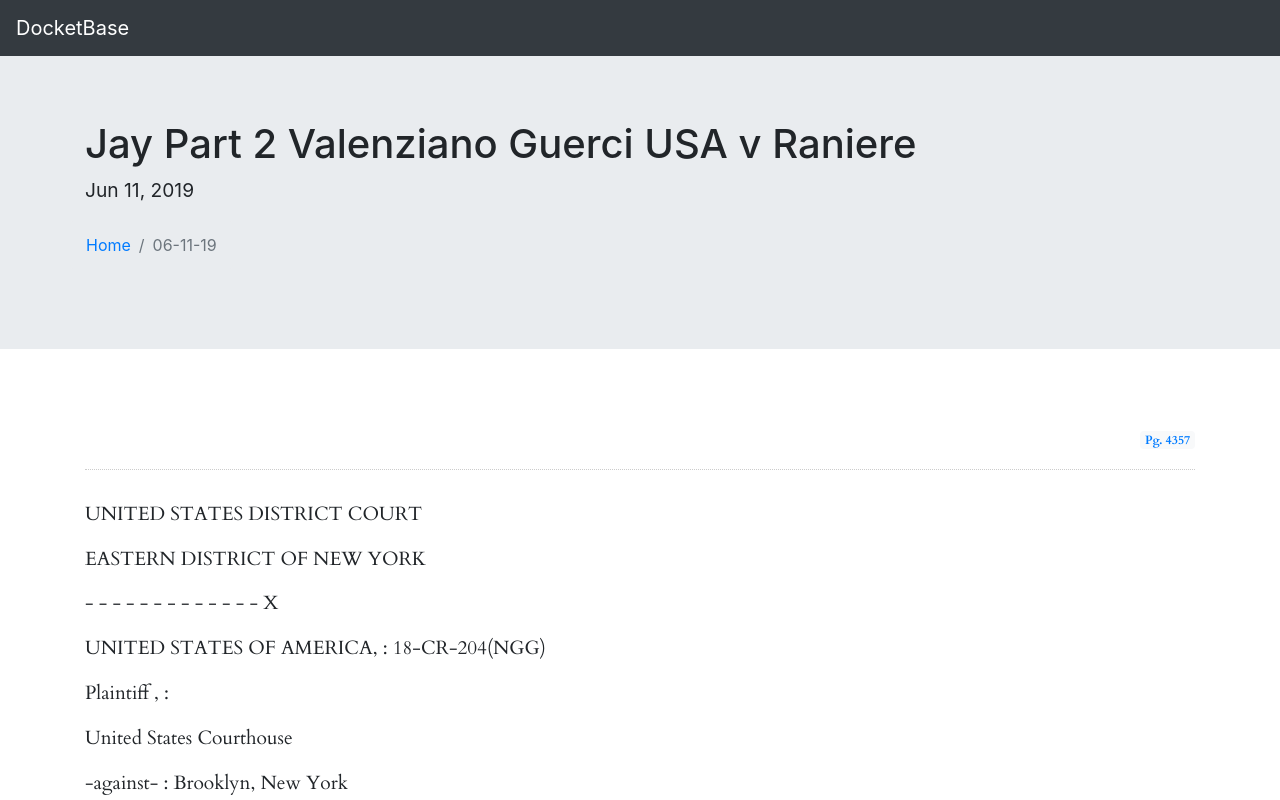
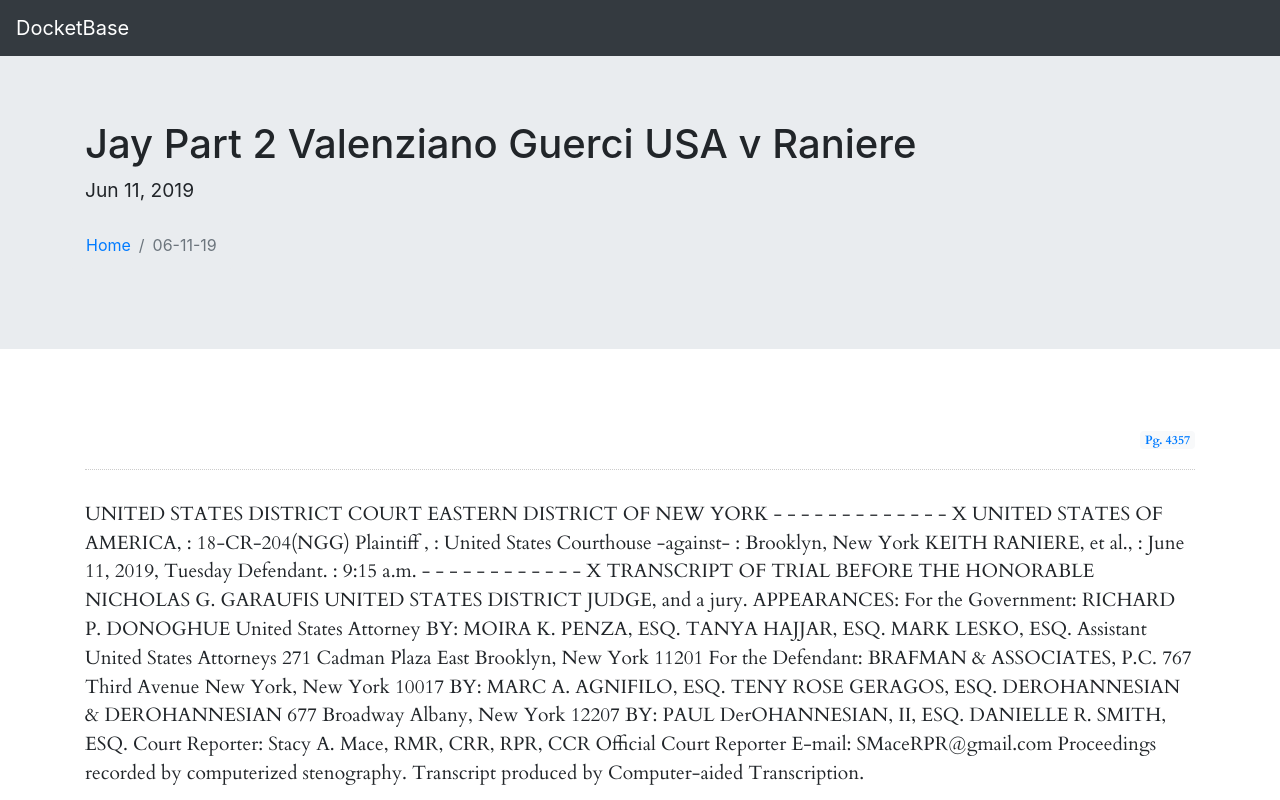
Before and after one commit to thulioph/docketbase, a Next.js app: page /date/06-11-19 in a window 1280 px wide. Shown: the top 800 px of the page. Built offline with nearby package versions, Linux system fonts and the light colour scheme.

Commit message:
fix: display questions or answers in another line

```diff
--- a/pages/date/[id]/index.js
+++ b/pages/date/[id]/index.js
@@ -13,6 +13,16 @@ import Loading from 'src/components/Loading'
 import { getFiles } from 'src/services/data-manager'
 
 import styles from 'styles/general.module.css'
+
+const renderString = (content) => {
+    const data = content.map(({ data }) => data)
+    const dataString = data.join(" ")
+
+    // const questionOrAnswer = /([\W$]+[\s*$]+[Q||A]+[\s*$])/g // option 01
+    const questionOrAnswer = /([\s*$]+[Q||A]+[\s*$])/g // option 02
+
+    return dataString.replace(questionOrAnswer, "</br></br><span>$1</span>").replace(/^,/, "")
+}
 
 const TranscriptionPage = ({ files }) => {
     const [current, setCurrent] = useState(null)
@@ -65,7 +75,8 @@ const TranscriptionPage = ({ files }) => {
             <Container>
                 <Row>
                     <Col>
-                        {transcription.map(({ page_number, header, content }, idx) => (
+                        {transcription.map(({ page_number, header, content }, idx) => {
+                            return (
                                 <React.Fragment key={idx}>
                                     <section className={styles.transcriptionContainer} id={page_number}>
                                         <header className={styles.transcriptionHeader}>
@@ -79,17 +90,12 @@ const TranscriptionPage = ({ files }) => {
                                         </header>
 
                                         <div>
-                                        {content.map(({ line_number, data }) => {
-                                            return (
-                                                <div key={line_number}>
-                                                    <p>{data}</p>
-                                                </div>
-                                            )
-                                        })}
+                                            <p className={styles.transcriptionText} dangerouslySetInnerHTML={{ __html: renderString(content) }} />
                                         </div>
                                     </section>
                                 </React.Fragment>
-                        ))}
+                            )
+                        })}
                     </Col>
                 </Row>
             </Container>
```
Lines whose indentation alone changed are shown as unchanged.
